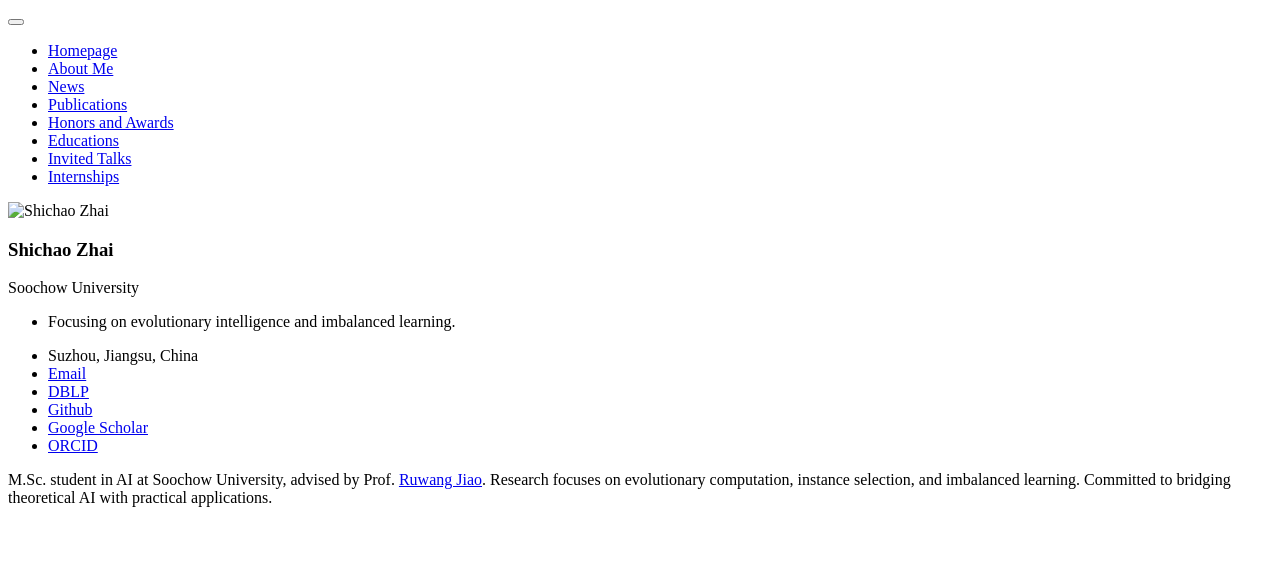
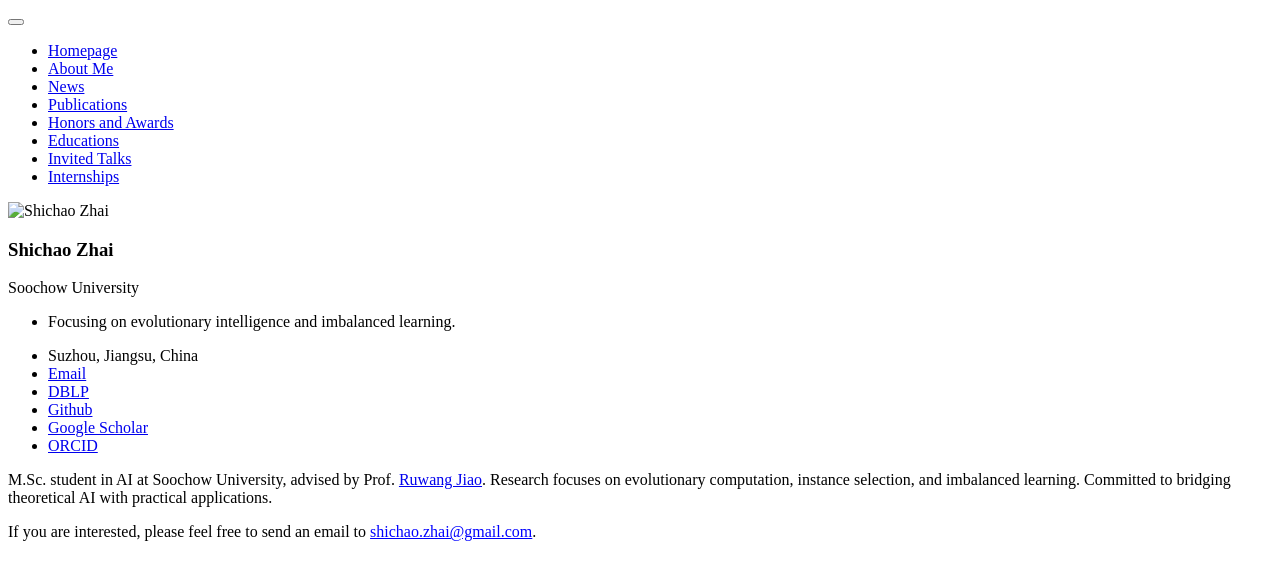
Before and after one commit to zhaishichao/zhaishichao.github.io, a Jekyll site: the page built from _pages/includes/intro.md, in a window 1280 px wide. Shown: the top 580 px of the page. Built offline with Jekyll 4.4.1, drawn with Linux system fonts in a browser that asks for light colours; our own code applies the rules of GitHub Pages for plain Markdown files.

Commit message:
更新了个人介绍

```diff
--- a/_pages/includes/intro.md
+++ b/_pages/includes/intro.md
@@ -1 +1,3 @@
 M.Sc. student in AI at Soochow University, advised by Prof. [Ruwang Jiao](https://web.suda.edu.cn/rwjiao/). Research focuses on evolutionary computation, instance selection, and imbalanced learning. Committed to bridging theoretical AI with practical applications.
+
+If you are interested, please feel free to send an email to <font color=blue><u>shichao.zhai@gmail.com</u></font>.
```
